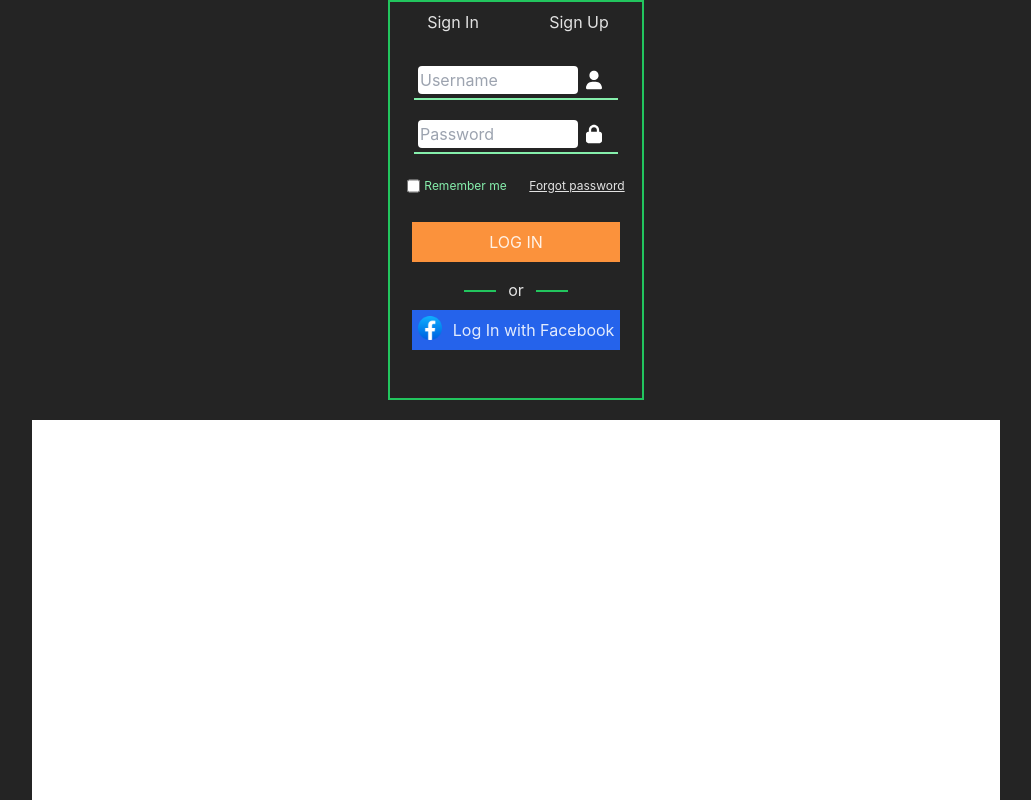
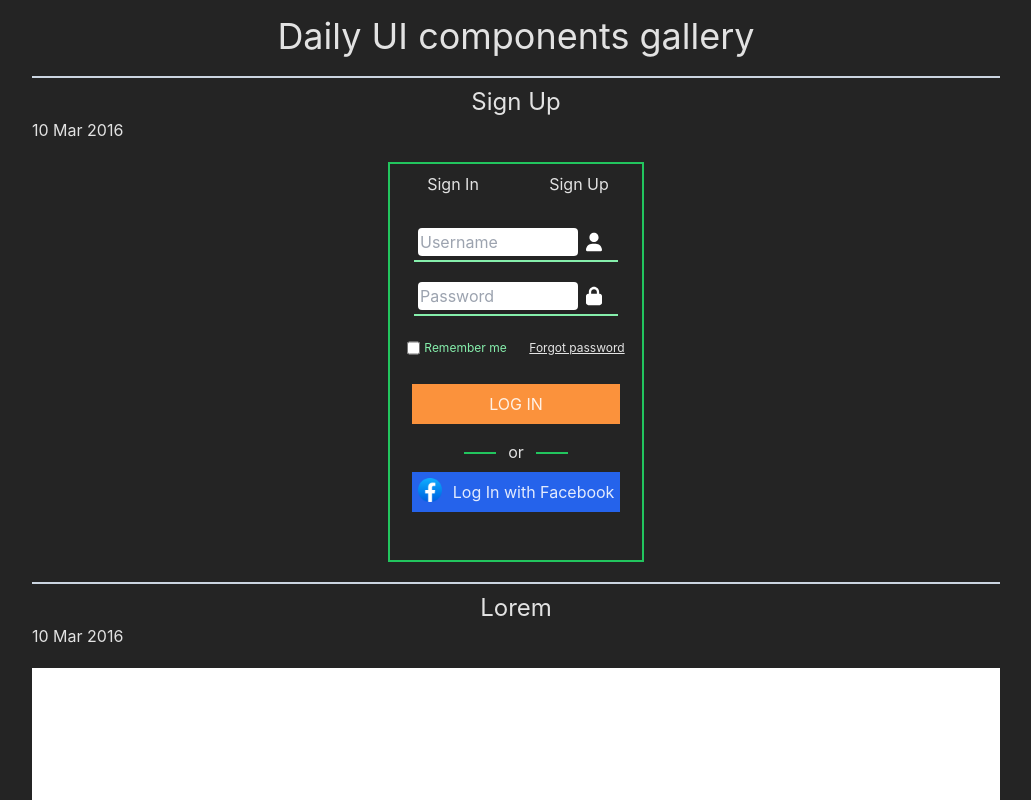
Before and after one commit to gkk-dev-ops/components-collection, a Vue app in the folder cc/: page / in a window 1280 px wide. Shown: the top 800 px of the page, without its empty margins (124-1155 px from the left). Built offline with nearby package versions, Linux system fonts and the light colour scheme.

Commit message:
Sort designed components into gallery

```diff
--- a/cc/src/App.vue
+++ b/cc/src/App.vue
@@ -1,11 +1,38 @@
-<script setup>
+<script>
+import GalleryItem from './components/GalleryItem.vue';
+
+import CreditCardCheckout from './components/CreditCardCheckout.vue';
 import LoginForm from './components/LoginForm.vue'
-import CreditCardCheckout from './components/CreditCardCheckout.vue';
+
+export default {
+  name: 'App',
+  components: { GalleryItem, LoginForm, CreditCardCheckout },
+  data() {
+    return {
+        LoginForm: 'LoginForm',
+        CreditCardCheckout: 'CreditCardCheckout'
+    };
+  }
+};
 </script>
 
 <template>
     <div class="app-wrapper flex flex-col gap-5 items-center">
-        <LoginForm/>
-        <CreditCardCheckout/>
+        <h1 class="text-4xl mt-4">Daily UI components gallery</h1>
+
+        <GalleryItem
+            title="Sign Up"
+            date="10 Mar 2016"
+            dailyUILink="https://uidesigndaily.com/posts/photoshop-sign-up-authentication-day-1">
+            <component :is="LoginForm"></component>
+        </GalleryItem>
+
+        <GalleryItem
+            title="Lorem"
+            date="10 Mar 2016"
+            dailyUILink="https://example.com">
+            <component :is="CreditCardCheckout"></component>
+        </GalleryItem>
+
     </div>
 </template>
--- a/cc/src/components/CreditCardCheckout.vue
+++ b/cc/src/components/CreditCardCheckout.vue
@@ -10,5 +10,5 @@ export default {
 <template>
     <div class="w-[968px] h-[600px] justify-center content-center bg-white flex flex-col">
 
-    </div>
+	</div>
 </template>
--- /dev/null
+++ b/cc/src/components/GalleryItem.vue
@@ -0,0 +1,21 @@
+<template>
+    <div class="w-full border-t-2 border-slate-300 text-center">
+        <a :href="`${dailyUILink}`">
+            <h2 class="text-2xl pt-2">{{ title }}</h2>
+            <p class="text-left"> {{ date }} </p>
+        </a>
+    </div>
+    <slot></slot>
+
+</template>
+<script>
+
+export default {
+  props: {
+    title: String,
+    date: String,
+    dailyUILink: String,
+    }
+}
+
+</script>
```
Also changed, not shown: 1 other file (tests, documents, lock files or other folders).
